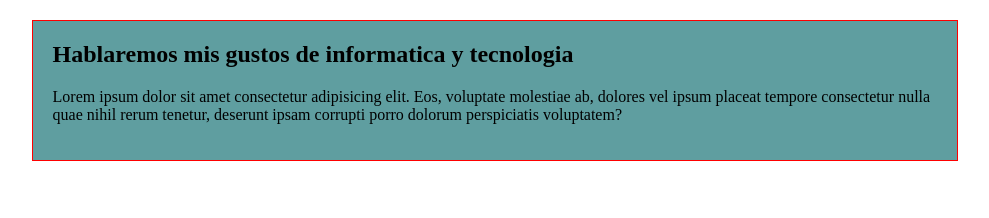
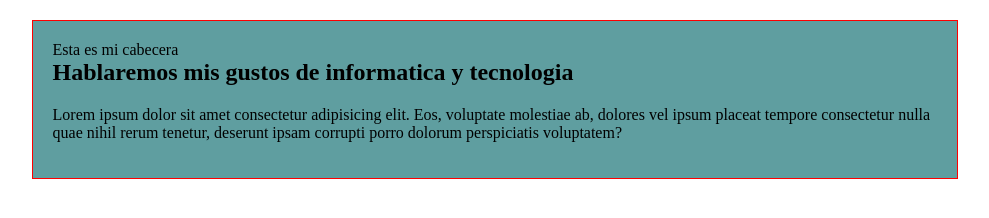
Before and after one commit to AlexRios1189/blog_bitacora, a plain HTML site: page index.html in a window 1280 px wide. Shown: the whole page, without its empty margins (145-1134 px from the left). Drawn offline with Linux system fonts and the light colour scheme.

Commit message:
Creamos la base de la cabecera

```diff
--- a/index.html
+++ b/index.html
@@ -8,6 +8,9 @@
 </head>
 <body>
     <div class="main">
+        <div class=".encabezado">
+            Esta es mi cabecera
+        </div>
         <h2>Hablaremos mis gustos de informatica y tecnologia</h2>
         <p>Lorem ipsum dolor sit amet consectetur adipisicing elit. Eos, voluptate molestiae ab, dolores vel ipsum placeat tempore consectetur nulla quae nihil rerum tenetur, deserunt ipsam corrupti porro dolorum perspiciatis voluptatem?</p>
     </div>
```
